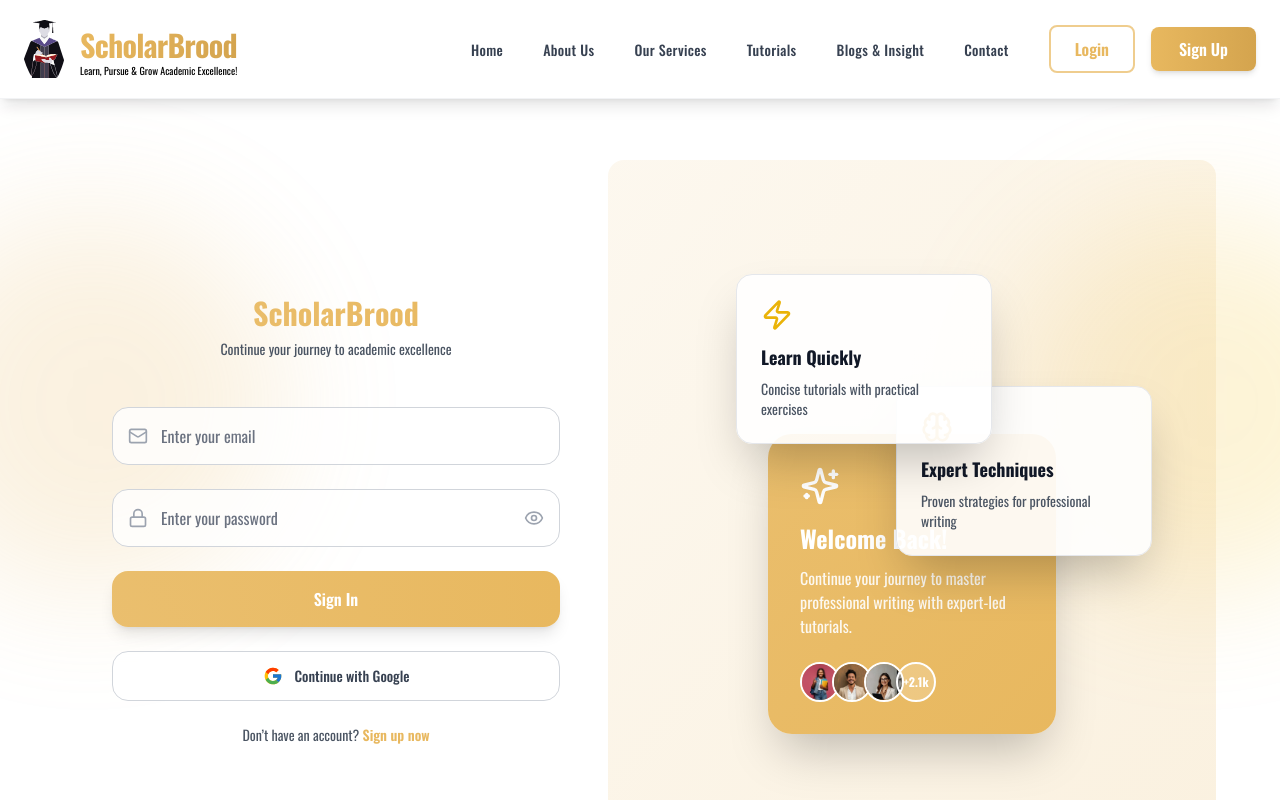
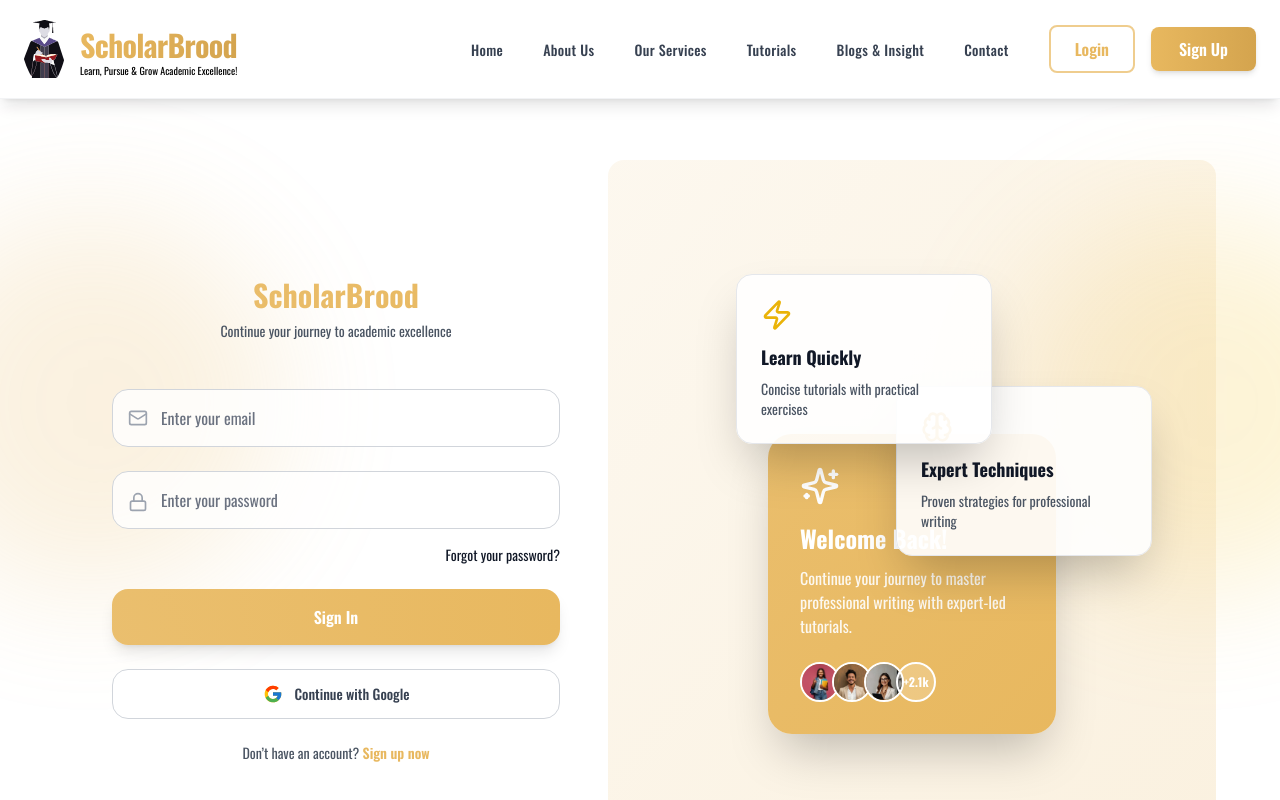
Before and after one commit to nedarctic/scholarbrood, a Next.js app: page /auth/login in a window 1280 px wide. Shown: the top 800 px of the page. Built offline with nearby package versions, Linux system fonts and the light colour scheme; no server answers.

Commit message:
removed lock and eye ui details

```diff
--- a/app/auth/login/page.tsx
+++ b/app/auth/login/page.tsx
@@ -95,7 +95,7 @@
 
               {/* Password */}
               <div className="relative">
-                <Lock className="absolute left-4 top-1/2 -translate-y-1/2 h-5 w-5 text-gray-400" />
+                <Lock className="absolute left-4 top-1/3 -translate-y-1/2 h-5 w-5 text-gray-400" />
                 <input
                   type={showPassword ? "text" : "password"}
                   placeholder="Enter your password"
@@ -104,17 +104,14 @@
                   className="block w-full pl-12 pr-12 py-4 border border-gray-300 dark:border-gray-700 rounded-2xl bg-white/80 dark:bg-gray-800/80 placeholder-gray-500 focus:outline-none focus:ring-2 focus:ring-[#E8B85F]/50 transition-all"
                   required
                 />
-                <button
-                  type="button"
-                  onClick={() => setShowPassword(!showPassword)}
-                  className="absolute right-4 top-1/2 -translate-y-1/2"
-                >
-                  {showPassword ? (
-                    <EyeOff className="h-5 w-5 text-gray-400" />
-                  ) : (
-                    <Eye className="h-5 w-5 text-gray-400" />
-                  )}
-                </button>
+                <div className="flex mt-4 items-center">
+                  <Link
+                    href="/auth/forgot-password"
+                    className="ml-auto inline-block text-sm underline-offset-4 hover:underline"
+                  >
+                    Forgot your password?
+                  </Link>
+                </div>
               </div>
 
               {error && <p className="text-sm text-red-500">{error}</p>}
```
